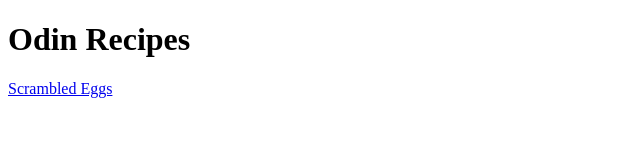
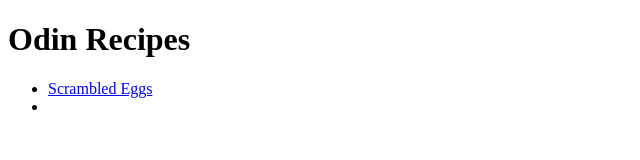
Before and after one commit to MJeffrsn/odin-recipes, a plain HTML site: page index.html in a window 1280 px wide. Shown: the whole page, without its empty margins (0-640 px from the left). Drawn offline with Linux system fonts and the light colour scheme.

Commit message:
Added unordered list and  link to recipe/lasagna.html

```diff
--- a/index.html
+++ b/index.html
@@ -8,6 +8,10 @@
 </head>
 <body>
     <h1>Odin Recipes</h1>
-    <a href="./recipes/scrambled-eggs.html">Scrambled Eggs</a>
+    <ul>
+        <li><a href="./recipes/scrambled-eggs.html">Scrambled Eggs</a></li>
+        <li><a href="./recipes/lasagna.html"></a></li>
+    </ul>
+
 </body>
 </html>
```
